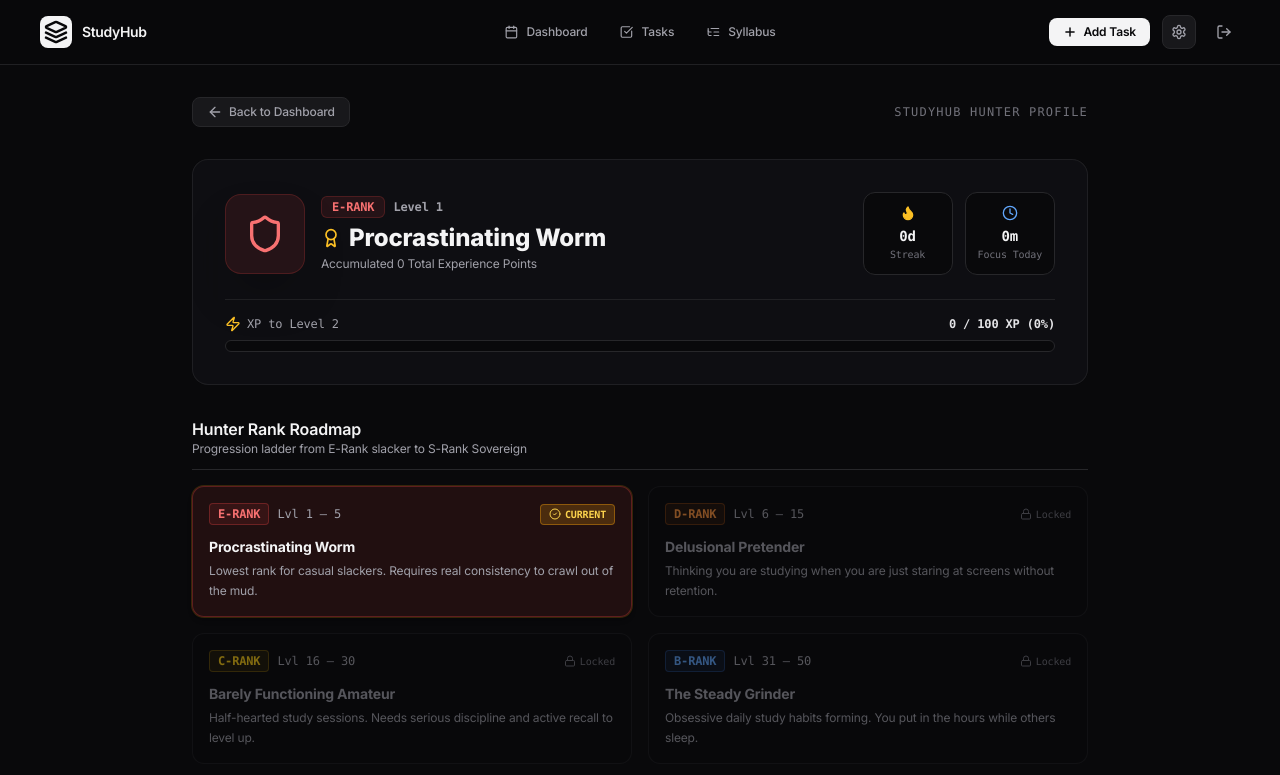
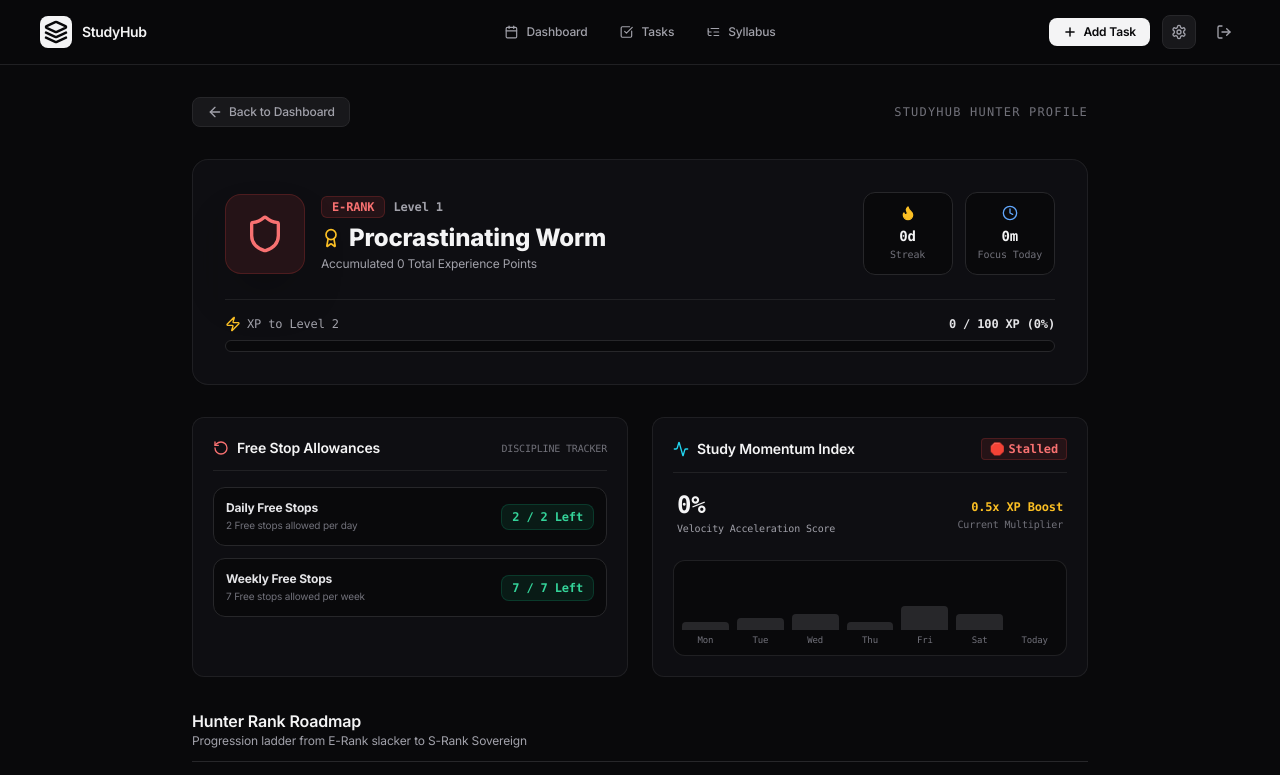
Before and after one commit to faysal17/StudyHelper, a Next.js app: page /rank in a window 1280 px wide. Shown: the top 775 px of the page. Built offline with nearby package versions, Linux system fonts and the light colour scheme; no server answers.

Commit message:
Implement momentum score

```diff
--- a/app/rank/page.tsx
+++ b/app/rank/page.tsx
@@ -4,7 +4,8 @@ import { useState, useEffect } from 'react';
 import { UserSettings } from '@/lib/types';
 import { fetchUserSettings } from '@/lib/supabase';
 import { calculateLevelAndProgress } from '@/lib/gamification';
-import { Shield, Zap, Flame, Award, Lock, CheckCircle2, ArrowLeft, Clock, BookOpen, RotateCcw } from 'lucide-react';
+import { calculateMomentum } from '@/lib/momentum';
+import { Shield, Zap, Flame, Award, Lock, CheckCircle2, ArrowLeft, Clock, BookOpen, RotateCcw, Activity, AlertTriangle, TrendingUp } from 'lucide-react';
 import Link from 'next/link';
 
 export default function HunterRankPage() {
@@ -33,6 +34,21 @@ export default function HunterRankPage() {
 
   const { level, xpInCurrentLevel, xpRequiredForNextLevel, progressPercent, rankInfo } =
     calculateLevelAndProgress(totalXP);
+
+  const momentum = calculateMomentum(settings);
+
+  // Mock 7-day momentum history curve based on active score
+  const mock7DayHistory = [
+    Math.max(10, momentum.score - 35),
+    Math.max(15, momentum.score - 20),
+    Math.max(20, momentum.score - 10),
+    Math.max(10, momentum.score - 25),
+    Math.max(30, momentum.score - 5),
+    Math.max(20, momentum.score - 15),
+    momentum.score,
+  ];
+
+  const daysOfWeek = ['Mon', 'Tue', 'Wed', 'Thu', 'Fri', 'Sat', 'Today'];
 
   const rankRoadmap = [
     {
@@ -180,6 +196,102 @@ export default function HunterRankPage() {
         </div>
       </div>
 
+      {/* Free Stops Tracker & Study Momentum Row */}
+      <div className="grid grid-cols-1 md:grid-cols-2 gap-6">
+        {/* Remaining Free Stops Tracker */}
+        <div className="glass-panel p-5 rounded-xl border border-zinc-800 space-y-4">
+          <div className="flex items-center justify-between border-b border-zinc-800/80 pb-3">
+            <div className="flex items-center space-x-2">
+              <RotateCcw className="w-4 h-4 text-red-400" />
+              <h3 className="text-sm font-semibold text-zinc-100">Free Stop Allowances</h3>
+            </div>
+            <span className="text-[10px] font-mono text-zinc-500 uppercase">Discipline Tracker</span>
+          </div>
+
+          <div className="space-y-3">
+            {/* Daily Stops Meter */}
+            <div className="p-3 bg-zinc-950 rounded-xl border border-zinc-800 flex items-center justify-between">
+              <div>
+                <p className="text-xs font-bold text-zinc-200">Daily Free Stops</p>
+                <p className="text-[10px] text-zinc-500 mt-0.5">2 Free stops allowed per day</p>
+              </div>
+              <span className={`text-xs font-mono font-extrabold px-2.5 py-1 rounded-lg border ${
+                momentum.remainingStopsToday > 0
+                  ? 'bg-emerald-500/10 text-emerald-400 border-emerald-500/20'
+                  : 'bg-red-500/20 text-red-400 border-red-500/30'
+              }`}>
+                {momentum.remainingStopsToday} / 2 Left
+              </span>
+            </div>
+
+            {/* Weekly Stops Meter */}
+            <div className="p-3 bg-zinc-950 rounded-xl border border-zinc-800 flex items-center justify-between">
+              <div>
+                <p className="text-xs font-bold text-zinc-200">Weekly Free Stops</p>
+                <p className="text-[10px] text-zinc-500 mt-0.5">7 Free stops allowed per week</p>
+              </div>
+              <span className={`text-xs font-mono font-extrabold px-2.5 py-1 rounded-lg border ${
+                momentum.remainingStopsWeek > 0
+                  ? 'bg-emerald-500/10 text-emerald-400 border-emerald-500/20'
+                  : 'bg-red-500/20 text-red-400 border-red-500/30'
+              }`}>
+                {momentum.remainingStopsWeek} / 7 Left
+              </span>
+            </div>
+
+            {momentum.remainingStopsToday === 0 && (
+              <div className="p-2.5 rounded-lg bg-red-950/30 border border-red-500/40 text-[11px] text-red-300 font-mono flex items-center gap-1.5">
+                <AlertTriangle className="w-3.5 h-3.5 text-red-400 shrink-0" />
+                <span>EXHAUSTED: Excess stops now deduct -30 XP penalty!</span>
+              </div>
+            )}
+          </div>
+        </div>
+
+        {/* Study Momentum Velocity Graph */}
+        <div className="glass-panel p-5 rounded-xl border border-zinc-800 space-y-4">
+          <div className="flex items-center justify-between border-b border-zinc-800/80 pb-3">
+            <div className="flex items-center space-x-2">
+              <Activity className="w-4 h-4 text-cyan-400" />
+              <h3 className="text-sm font-semibold text-zinc-100">Study Momentum Index</h3>
+            </div>
+
+            <span className={`text-xs font-mono font-bold px-2 py-0.5 rounded border ${momentum.badgeBg} ${momentum.color} ${momentum.badgeBorder} flex items-center gap-1`}>
+              <span>{momentum.icon}</span>
+              <span>{momentum.velocityTier}</span>
+            </span>
+          </div>
+
+          <div className="flex items-center justify-between px-1">
+            <div>
+              <span className="text-2xl font-extrabold font-mono text-zinc-100">{momentum.score}%</span>
+              <p className="text-[10px] text-zinc-400 font-mono">Velocity Acceleration Score</p>
+            </div>
+            <div className="text-right">
+              <span className="text-xs font-mono font-bold text-amber-400">{momentum.xpMultiplier}x XP Boost</span>
+              <p className="text-[10px] text-zinc-500 font-mono">Current Multiplier</p>
+            </div>
+          </div>
+
+          {/* 7-Day Momentum Visual Bar Chart */}
+          <div className="pt-2">
+            <div className="flex items-end justify-between gap-2 h-24 px-2 bg-zinc-950/80 rounded-xl border border-zinc-800/80 p-2">
+              {mock7DayHistory.map((val, idx) => (
+                <div key={idx} className="flex-1 flex flex-col items-center gap-1 h-full justify-end">
+                  <div
+                    className={`w-full rounded-t transition-all duration-500 ${
+                      idx === 6 ? 'bg-gradient-to-t from-cyan-500 to-cyan-300 shadow-md shadow-cyan-500/20' : 'bg-zinc-800'
+                    }`}
+                    style={{ height: `${val}%` }}
+                  />
+                  <span className="text-[9px] font-mono text-zinc-500">{daysOfWeek[idx]}</span>
+                </div>
+              ))}
+            </div>
+          </div>
+        </div>
+      </div>
+
       {/* Rank Roadmap Section */}
       <div className="space-y-4">
         <div className="flex items-center justify-between border-b border-zinc-800 pb-3">
--- a/components/FocusStatsBlock.tsx
+++ b/components/FocusStatsBlock.tsx
@@ -3,6 +3,7 @@
 import Link from 'next/link';
 import { UserSettings } from '@/lib/types';
 import { calculateLevelAndProgress } from '@/lib/gamification';
+import { calculateMomentum } from '@/lib/momentum';
 import { Shield, Zap, Flame, Award, ChevronRight } from 'lucide-react';
 
 interface FocusStatsBlockProps {
@@ -15,6 +16,8 @@ export default function FocusStatsBlock({ settings }: FocusStatsBlockProps) {
 
   const { level, xpInCurrentLevel, xpRequiredForNextLevel, progressPercent, rankInfo } =
     calculateLevelAndProgress(totalXP);
+
+  const momentum = calculateMomentum(settings);
 
   return (
     <Link
@@ -31,10 +34,17 @@ export default function FocusStatsBlock({ settings }: FocusStatsBlockProps) {
         </div>
 
         <div className="flex items-center space-x-2">
+          {/* Momentum Velocity Badge */}
+          <span className={`text-[10px] font-mono font-bold px-1.5 py-0.5 rounded border ${momentum.badgeBg} ${momentum.color} ${momentum.badgeBorder} flex items-center gap-0.5`}>
+            <span>{momentum.icon}</span>
+            <span>{momentum.velocityTier}</span>
+          </span>
+
           <div className="flex items-center space-x-1 bg-amber-500/10 border border-amber-500/20 px-2 py-0.5 rounded-full text-amber-400 font-mono text-[10px] font-bold">
             <Flame className="w-3 h-3 text-amber-400 fill-amber-400" />
-            <span>{streakDays}d Streak</span>
+            <span>{streakDays}d</span>
           </div>
+
           <ChevronRight className="w-3.5 h-3.5 text-zinc-500 group-hover:text-zinc-300 group-hover:translate-x-0.5 transition-all" />
         </div>
       </div>
--- /dev/null
+++ b/lib/momentum.ts
@@ -0,0 +1,89 @@
+import { UserSettings } from './types';
+
+export interface MomentumDetails {
+  score: number; // 0 - 100%
+  velocityTier: 'Hyper-Drive' | 'Accelerating' | 'Steady Pace' | 'Sluggish' | 'Stalled';
+  icon: string;
+  color: string;
+  badgeBg: string;
+  badgeBorder: string;
+  xpMultiplier: number;
+  remainingStopsToday: number;
+  remainingStopsWeek: number;
+}
+
+export function calculateMomentum(settings: UserSettings | null): MomentumDetails {
+  const focusSeconds = settings?.focus_seconds_today || 0;
+  const streakDays = settings?.streak_days || 0;
+  const stopsToday = settings?.stops_today || 0;
+  const stopsWeek = settings?.stops_this_week || 0;
+
+  const focusMinutes = Math.floor(focusSeconds / 60);
+
+  // 1. Focus Acceleration: 40 pts max for 120 mins focus
+  const focusScore = Math.min(40, Math.round((focusMinutes / 120) * 40));
+
+  // 2. Streak Multiplier: 30 pts max for 6-day streak
+  const streakScore = Math.min(30, streakDays * 5);
+
+  // 3. Activity Base Score: 30 pts base for any activity today
+  const activityScore = focusMinutes > 0 ? 30 : 0;
+
+  // 4. Stop Friction Penalty: -15 pts per stop today
+  const stopFriction = stopsToday * 15;
+
+  const rawScore = focusScore + streakScore + activityScore - stopFriction;
+  const score = Math.min(100, Math.max(0, rawScore));
+
+  let velocityTier: MomentumDetails['velocityTier'] = 'Stalled';
+  let icon = '🛑';
+  let color = 'text-red-400';
+  let badgeBg = 'bg-red-500/10';
+  let badgeBorder = 'border-red-500/20';
+  let xpMultiplier = 0.5;
+
+  if (score >= 85) {
+    velocityTier = 'Hyper-Drive';
+    icon = '🚀';
+    color = 'text-cyan-400';
+    badgeBg = 'bg-cyan-500/10';
+    badgeBorder = 'border-cyan-500/30';
+    xpMultiplier = 1.5;
+  } else if (score >= 60) {
+    velocityTier = 'Accelerating';
+    icon = '⚡';
+    color = 'text-emerald-400';
+    badgeBg = 'bg-emerald-500/10';
+    badgeBorder = 'border-emerald-500/30';
+    xpMultiplier = 1.2;
+  } else if (score >= 30) {
+    velocityTier = 'Steady Pace';
+    icon = '🚶';
+    color = 'text-blue-400';
+    badgeBg = 'bg-blue-500/10';
+    badgeBorder = 'border-blue-500/30';
+    xpMultiplier = 1.0;
+  } else if (score >= 10) {
+    velocityTier = 'Sluggish';
+    icon = '🐢';
+    color = 'text-amber-400';
+    badgeBg = 'bg-amber-500/10';
+    badgeBorder = 'border-amber-500/30';
+    xpMultiplier = 0.8;
+  }
+
+  const remainingStopsToday = Math.max(0, 2 - stopsToday);
+  const remainingStopsWeek = Math.max(0, 7 - stopsWeek);
+
+  return {
+    score,
+    velocityTier,
+    icon,
+    color,
+    badgeBg,
+    badgeBorder,
+    xpMultiplier,
+    remainingStopsToday,
+    remainingStopsWeek,
+  };
+}
--- a/lib/types.ts
+++ b/lib/types.ts
@@ -94,6 +94,7 @@ export interface UserSettings {
   last_stop_timestamp?: string | null;
   pause_start_timestamp?: string | null;
   last_active_date?: string | null;
+  momentum_score?: number;
   focus_seconds_today: number;
   focus_seconds_week: number;
   current_rank: string;
```
Also changed, not shown: 1 other file (tests, documents, lock files or other folders).
